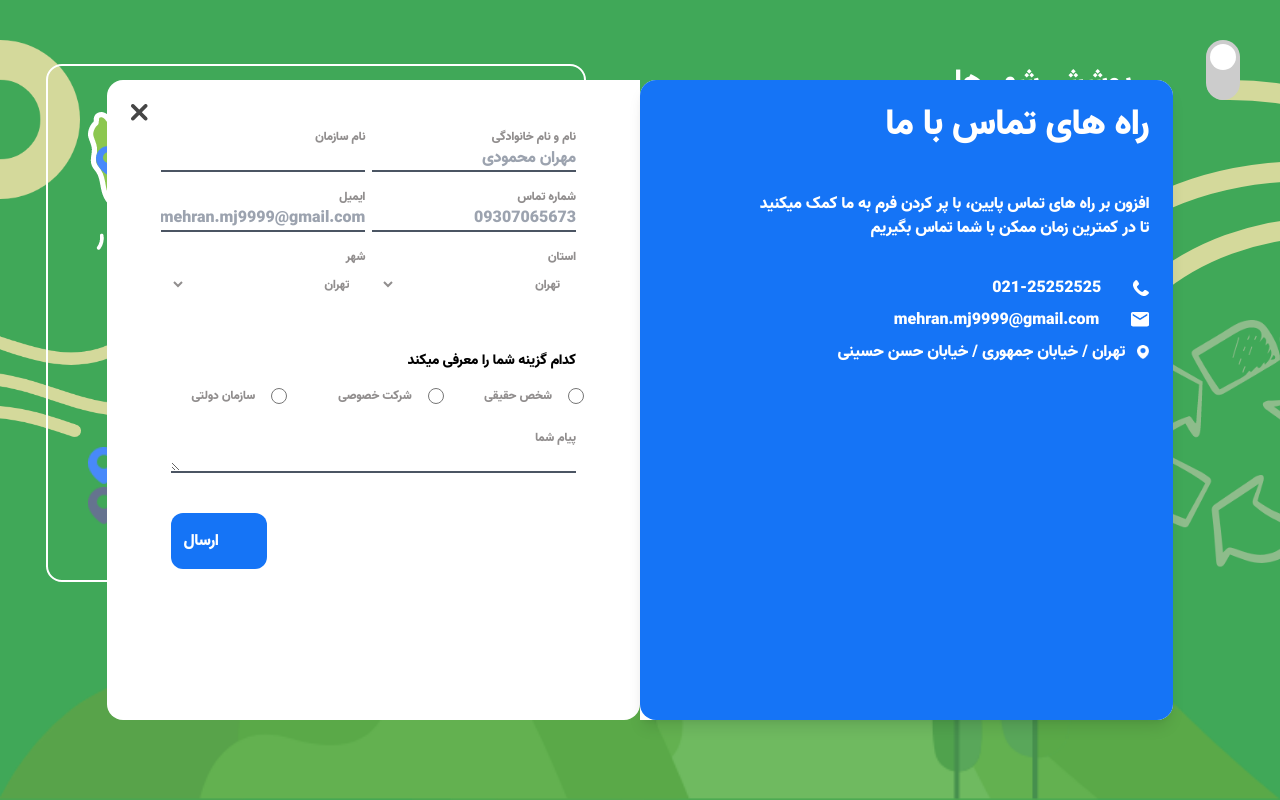
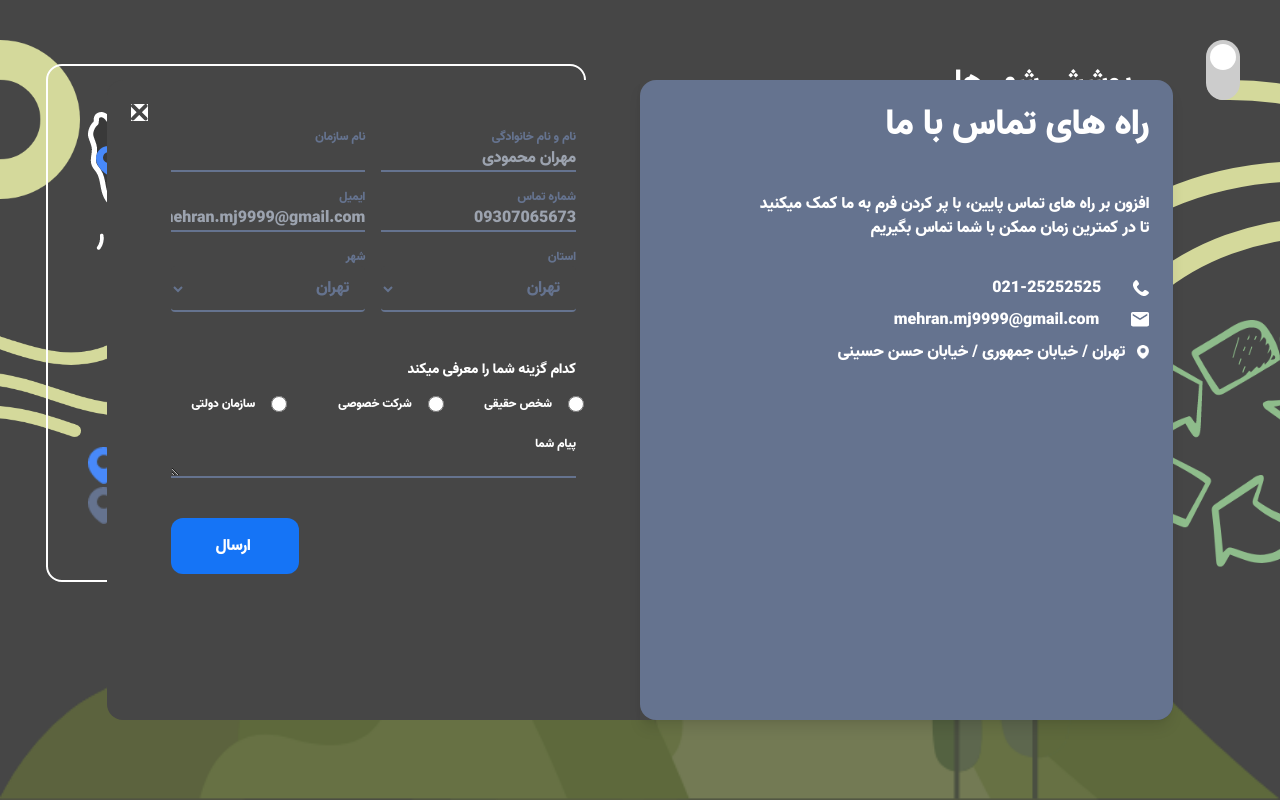
Before and after one commit to hiphoppa/TailwindCss, a React (Create React App) app: page / in a window 1280 px wide. Both pictures are taken after a click on the button "تماس با ما". Built offline with nearby package versions, Linux system fonts and the light colour scheme.

Commit message:
starting next modal

```diff
--- a/src/App.css
+++ b/src/App.css
@@ -125,3 +125,48 @@ span.round:before {
     color: rgb(145, 142, 142);
     font-weight: 500;
 }
+
+.light-mode {
+    background-color: #40A858;
+}
+
+.light-dark {
+    background-color: #65738F;
+}
+
+.light-dark-color {
+    color: #65738F;
+    font-size: 12px;
+}
+
+.dark-mode {
+    background-color: #464646;
+}
+
+.c-transition {
+    transition: all 0.3s ease;
+}
+
+.input-dark {
+    background-color: #464646;
+    color: #65738F;
+    border-bottom: 2px solid #65738F;
+}
+
+.input-light {
+    background-color: #fff;
+    color: #464646;
+    border-bottom: 2px solid #464646;
+}
+
+input:focus {
+    outline: none;
+}
+
+textarea:focus {
+    outline: none;
+}
+
+.c-text-light {
+    color: #464646;
+}
--- a/src/App.js
+++ b/src/App.js
@@ -2,22 +2,31 @@ import './App.css';
 import Content from './Content/Content';
 import Map from './Content/Map';
 import Icons from './Icons/Icons';
-import React, { useState } from 'react';
+import React, { useEffect, useState } from 'react';
 
 function App() {
+  const [dark, setDark] = useState(getInitial)
+  useEffect(() => {
+    localStorage.setItem('dark', JSON.stringify(dark))
+
+  }, [dark])
+  function getInitial (){
+    const savedMode = JSON.parse(localStorage.getItem('dark'));
+    return savedMode || false;
+  }
   return (
-    <div className=' custom-background'>
+    <div className={`h-screen c-transition ${dark ? 'light-mode ' : 'dark-mode'}`}>
       <Icons />
-      <div className="absolute right-10 top-10">
+      <div className="fixed right-10 top-10 z-50">
         <label class="switch">
-          <input type="checkbox" />
+          <input type="checkbox" onChange={() => setDark(prevDark => !prevDark)} />
           <span class="round"></span>
         </label>
       </div>
       <div className='container box-border mx-auto relative top-16'>
         <div class="h-64 md:grid md:grid-cols-2 flex flex-col justify-items-center custom-direction md:gap-4">
-          <Content />
-          <Map />
+          <Content dark={dark} />
+          <Map dark={dark} />
         </div>
       </div>
     </div>
--- a/src/Content/Contact.jsx
+++ b/src/Content/Contact.jsx
@@ -1,10 +1,10 @@
 import React, { Fragment } from 'react';
 
-const Contact = () => {
+const Contact = ({dark}) => {
     return (
         <Fragment>
-            <div className="border-0 sm:rounded-r-2xl rounded-t-2xl h-full shadow-lg sm:relative flex flex-col sm:w-full bg-white outline-none focus:outline-none">
-                <div className="relative p-6 flex-auto c-bg-blue rounded-2xl">
+            <div className={`border-0 sm:rounded-r-2xl rounded-t-2xl sm:rounded-tl-none h-full shadow-lg sm:relative flex flex-col sm:w-full outline-none focus:outline-none ${dark ? 'bg-white' : 'dark-mode'}`}>
+                <div className={`relative p-6 flex-auto rounded-2xl ${dark ? "c-bg-blue" : "light-dark"}`}>
                     <h1 className="sm:text-4xl text-2xl text-white mb-12">راه های تماس با ما</h1>
                     <p className="text-white text-sm sm:text-base leading-10 font-light">
                         افزون بر راه های تماس پایین، با پر کردن فرم به ما کمک میکنید<br />
@@ -26,75 +26,75 @@ const Contact = () => {
                     </div>
                 </div>
             </div>
-            <div className="bg-white sm:rounded-l-2xl rounded-b-2xl">
+            <div className={`sm:rounded-l-2xl rounded-b-2xl sm:rounded-b-none ${dark ? 'bg-white' : 'dark-mode'}`}>
                 <div className="sm:grid sm:grid-cols-2 flex flex-col gap-4 sm:mx-16 mx-8 mt-12">
                     <div className="mb-4 sm:mb-0">
-                        <p className='c-font'>
+                        <p className={`${dark ? "c-font" : "light-dark-color"}`}>
                             نام و نام خانوادگی
                                         </p>
-                        <input className='border-b-2 border-gray-600' type="text" placeholder='مهران محمودی' />
+                        <input className={`w-full ${dark ? "input-light" : "input-dark"}`} type="text" placeholder='مهران محمودی' />
                     </div>
                     <div className="mb-4 sm:mb-0">
-                        <p className='c-font'>
+                        <p className={`${dark ? "c-font" : "light-dark-color"}`}>
                             نام سازمان
                                         </p>
-                        <input className='border-b-2 border-gray-600' type="text" />
+                        <input className={`w-full ${dark ? "input-light" : "input-dark"}`} type="text" />
                     </div>
                     <div className="mb-4 sm:mb-0">
-                        <p className='c-font'>
+                        <p className={`${dark ? "c-font" : "light-dark-color"}`}>
                             شماره تماس
                                         </p>
-                        <input className='border-b-2 border-gray-600' type="text" placeholder='09307065673' />
+                        <input className={`w-full ${dark ? "input-light" : "input-dark"}`} type="text" placeholder='09307065673' />
                     </div>
                     <div className="mb-4 sm:mb-0">
-                        <p className='c-font'>
+                        <p className={`${dark ? "c-font" : "light-dark-color"}`}>
                             ایمیل
                                         </p>
-                        <input className='border-b-2 border-gray-600' type="text" placeholder='mehran.mj9999@gmail.com' />
+                        <input className={`w-full ${dark ? "input-light" : "input-dark"}`} type="text" placeholder='mehran.mj9999@gmail.com' />
                     </div>
                     <div className="mb-4 sm:mb-0">
-                        <p className='c-font'>
+                        <p className={`${dark ? "c-font" : "light-dark-color"}`}>
                             استان
                                         </p>
-                        <select class="w-full border-none bg-white rounded px-3 py-2 outline-none c-font">
+                        <select class={`w-full border-none bg-white rounded px-3 py-2 outline-none ${dark ? "input-light" : "input-dark"}`}>
                             <option class="">تهران</option>
                             <option class="">کرج</option>
                             <option class="">مشهد</option>
                         </select>
                     </div>
                     <div className="mb-4 sm:mb-0">
-                        <p className='c-font'>
+                        <p className={`${dark ? "c-font" : "light-dark-color"}`}>
                             شهر
                                         </p>
-                        <select class="w-full border-none bg-white rounded px-3 py-2 outline-none c-font">
+                        <select class={`w-full border-none bg-white rounded px-3 py-2 outline-none ${dark ? "input-light" : "input-dark"}`}>
                             <option class="">تهران</option>
                             <option class="">کرج</option>
                             <option class="">مشهد</option>
                         </select>
                     </div>
                 </div>
-                <p className="text-bold text-black sm:mr-16 mr-8 mt-12 font-light text-sm">کدام گزینه شما را معرفی میکند</p>
+                <p className={`text-bold sm:mr-16 mr-8 mt-12 font-light text-sm ${dark ? "c-text-light" : "text-white"}`}>کدام گزینه شما را معرفی میکند</p>
                 <div className="grid mt-4 grid-cols-1 md:grid-cols-3 mx-8">
                     <div class="flex items-center gap-4 mb-2 sm:mr-4">
                         <input type="radio" id="radio-example-1" name="radio" class="h-4 w-4 text-gray-700 px-3 py-3 border rounded mr-2" />
-                        <label for="radio-example-1" class="text-gray-600 c-font"> شخص حقیقی </label>
+                        <label for="radio-example-1" class={`text-xs font-medium ${dark ? "c-text-light" : "text-white"}`}> شخص حقیقی </label>
                     </div>
                     <div class="flex items-center gap-4 mb-2">
                         <input type="radio" id="radio-example-2" name="radio" class="h-4 w-4 text-gray-700 px-3 py-3 border rounded mr-2" />
-                        <label for="radio-example-2" class="text-gray-600 c-font"> شرکت خصوصی </label>
+                        <label for="radio-example-2" class={`text-xs font-medium ${dark ? "c-text-light" : "text-white"}`}> شرکت خصوصی </label>
                     </div>
                     <div class="flex items-center gap-4 mb-2">
                         <input type="radio" id="radio-example-2" name="radio" class="h-4 w-4 text-gray-700 px-3 py-3 border rounded mr-2" />
-                        <label for="radio-example-2" class="text-gray-600 c-font"> سازمان دولتی </label>
+                        <label for="radio-example-2" class={`text-xs font-medium ${dark ? "c-text-light" : "text-white"}`}> سازمان دولتی </label>
                     </div>
                 </div>
                 <div className="mt-4 mx-16">
-                    <p className='c-font'>
+                    <p className={`text-xs font-medium ${dark ? "c-text-light" : "text-white"}`}>
                         پیام شما
                                     </p>
-                    <textarea rows="1" className="border-b-2 border-gray-600 w-full"></textarea>
+                    <textarea rows="1" className={`w-full ${dark ? "input-light" : "input-dark"}`}></textarea>
                 </div>
-                <button className='c-bg-blue text-white px-12 py-4 rounded-xl sm:mt-8 sm:left-16 mt-8 w-full sm:w-20  sm:absolute'> ارسال </button>
+                <button className='c-bg-blue text-white px-12 py-4 rounded-xl sm:mt-8 sm:left-16 mt-8 w-full sm:w-32  sm:absolute'> ارسال </button>
             </div>
         </Fragment>
     );
--- a/src/Content/Content.jsx
+++ b/src/Content/Content.jsx
@@ -1,7 +1,8 @@
 import React, { Fragment, useState } from 'react';
 import Contact from './Contact';
+import MoreInfo from './Info';
 
-const Content = () => {
+const Content = ({dark}) => {
     const [showModal, setShowModal] = useState(false);
 
     return (
@@ -13,6 +14,7 @@ const Content = () => {
             پسماند هایی است که قابلیت بازماند دارند. برای این کار به شما<br />
              نیاز داریم، با ما همراه شوید تا بهروب و ناوگان آن را در سراسر <br />
              ایران گسترش دهیم</p>
+             <MoreInfo />
                     <div className="flex gap-5 custom-buttons">
                         <button
                             className="custom-contact px-8 py-4 text-white text-sm font-light focus:outline-none"
@@ -21,18 +23,15 @@ const Content = () => {
                         > تماس با ما </button>
                         {showModal ? (
                             <div
-                                className="justify-center items-center sm:flex sm:overflow-x-hidden overflow-y-auto fixed inset-0 z-50 outline-none focus:outline-none"
+                                className="justify-center items-center sm:flex sm:overflow-x-hidden overflow-y-auto fixed inset-0 z-40 outline-none focus:outline-none"
                             >
-                                <div className="relative w-72 sm:w-5/6 h-4/5 my-6 sm:rounded-l-2xl rounded-t-2xl sm:grid sm:grid-cols-2 flex flex-col mx-auto">
-                                    <img src="./img/Path 2645@2x.png" alt="exit" className="absolute hidden sm:flex left-6 top-6 cursor-pointer" onClick={() => setShowModal(false)} />
-                                    <img src="./img/Path 2645@2x.png" alt="exit" className="absolute flex sm:hidden left-6 top-8 cursor-pointer z-20 w-4" onClick={() => setShowModal(false)} />
-                                    <Contact />
+                                <div className="relative w-72 sm:w-5/6 h-4/5 my-6 top-24 sm:top-0 sm:rounded-l-2xl rounded-t-2xl sm:grid sm:grid-cols-2 flex flex-col mx-auto">
+                                    <img src="./img/Path 2645@2x.png" alt="exit" className={`absolute hidden sm:flex left-6 top-6 cursor-pointer ${dark ? "" : "bg-white"}`} onClick={() => setShowModal(false)} />
+                                    <img src="./img/Path 2645@2x.png" alt="exit" className={`absolute flex sm:hidden left-6 top-8 cursor-pointer z-20 w-4 ${dark ? "" : "bg-white"}`} onClick={() => setShowModal(false)} />
+                                    <Contact dark={dark} />
                                 </div>
                             </div>
                         ) : null}
-
-
-
                         <button className="custom-info px-8 py-4 text-black text-sm font-light focus:outline-none"> بیشتر بدانید </button>
                     </div>
                 </div>
--- /dev/null
+++ b/src/Content/Info.jsx
@@ -0,0 +1,37 @@
+import React from "react";
+
+ function MoreInfo() {
+  const [showModal, setShowModal] = React.useState(false);
+  return (
+    <>
+      <button
+        className="bg-pink-500 text-white active:bg-pink-600 font-bold uppercase text-sm px-6 py-3 rounded shadow hover:shadow-lg outline-none focus:outline-none mr-1 mb-1"
+        type="button"
+        style={{ transition: "all .15s ease" }}
+        onClick={() => setShowModal(true)}
+      >
+        Open regular modal
+      </button>
+      {showModal ? (
+        <>
+          <div
+            className="justify-center items-center flex overflow-x-hidden overflow-y-auto fixed inset-0 z-50 outline-none focus:outline-none"
+            onClick={() => setShowModal(false)}
+          >
+            <div className="relative w-auto my-6 mx-auto max-w-3xl">
+              <div className="border-0 rounded-lg shadow-lg relative flex flex-col w-full bg-white outline-none focus:outline-none">
+                <div className="relative p-6 flex-auto">
+                  <p className="my-4 text-gray-600 text-lg leading-relaxed">
+                    I always felt like I could do anything. That’s the main
+                  </p>
+                </div>
+              </div>
+            </div>
+          </div>
+          <div className="opacity-25 fixed inset-0 z-40 bg-black"></div>
+        </>
+      ) : null}
+    </>
+  );
+}
+export default MoreInfo
--- a/src/Content/Map.jsx
+++ b/src/Content/Map.jsx
@@ -1,6 +1,6 @@
 import React, { Fragment } from 'react';
 
-const Map = () => {
+const Map = ({dark}) => {
     return (
         <Fragment>
             <div className='border-solid border-2 p-10 m-10 md:m-0 rounded-2xl border-white relative mt-8 md:mt-0'>
@@ -15,7 +15,7 @@ const Map = () => {
                     <img src="./img/Path 206.png" alt="path 206 sm" className='z-10 flex sm:hidden w-4' />
                 </div>
 
-                <img src="./img/Group 28@2x.png" className='' alt="group" />
+                <img src={dark ? './img/Group 28@2x.png' : './img/Group -1@2x.png'} className='c-transition' alt="group" />
                 <img src="./img/Path 207@2x.png" alt="path lg" className='absolute top-80 left-64 cursor-pointer hidden sm:flex' />
                 <img src="./img/Path 207.png" alt="path sm" className='absolute top-40 left-32 cursor-pointer flex sm:hidden' />
                 <img src="./img/Path 207@2x.png" alt="path lg" className='absolute top-56 left-56 cursor-pointer hidden sm:flex' />
```
Also changed, not shown: public/img/Group -1@2x.png (added), 1 other file (tests, documents, lock files or other folders).
